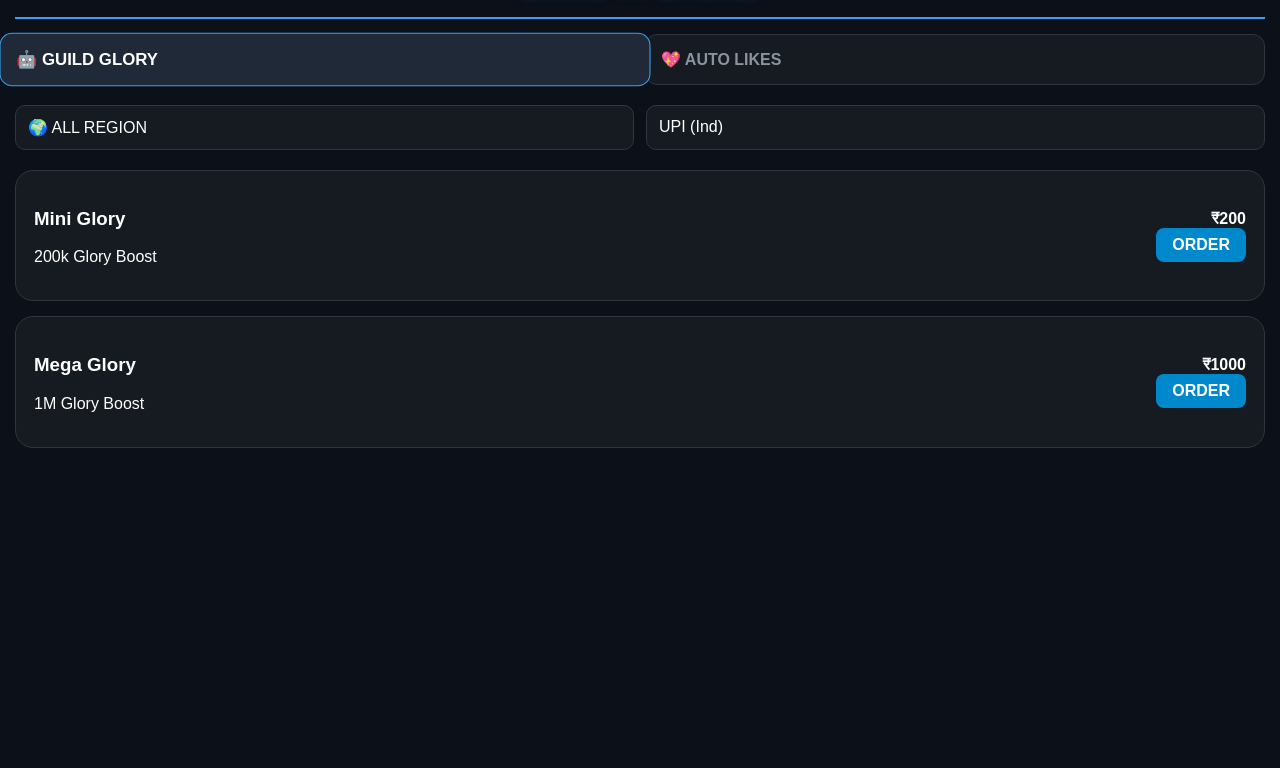
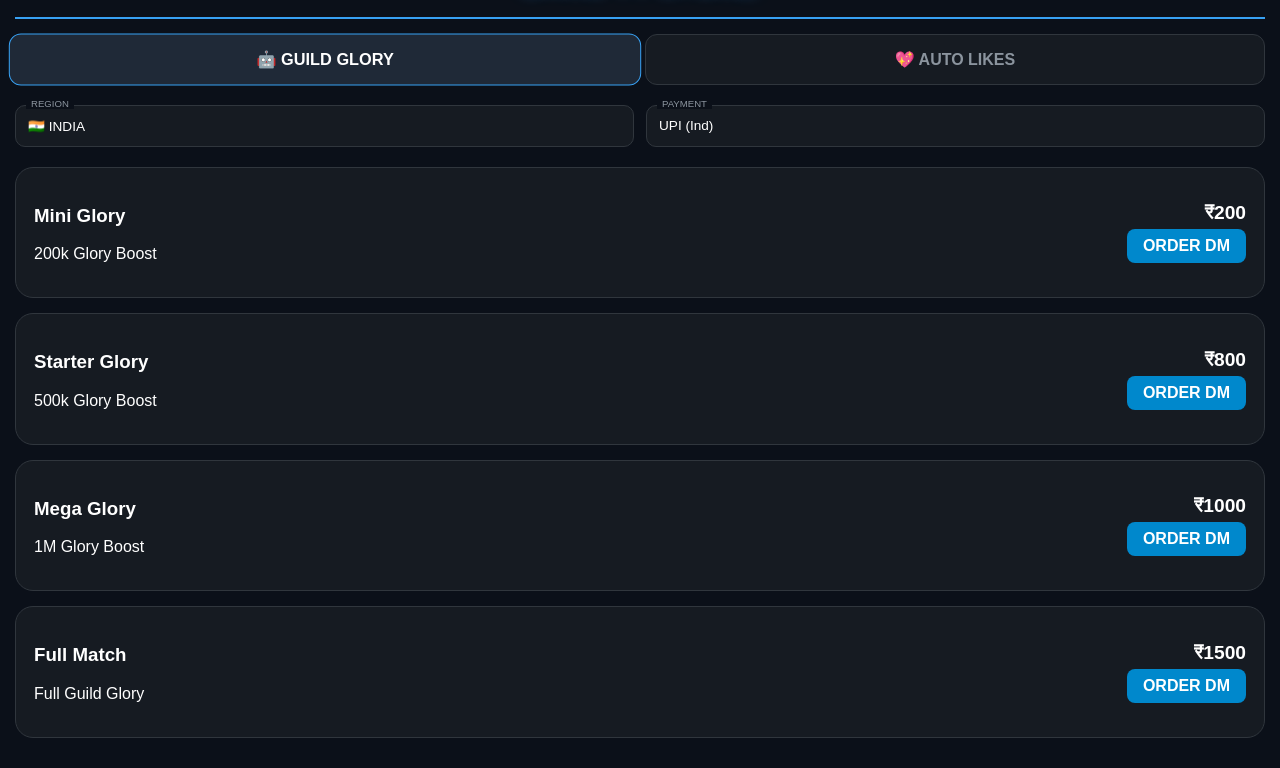
Before and after one commit to gpriyansh665-lgtm/Mystore, a plain HTML site: page index.html in a window 1280 px wide. Both pictures are taken after a click on the element "🤖 GUILD GLORY". Shown: the part 71-839 px from the top of the page. Before the commit the page ends 800 px from the top, so only its background shows below. Drawn offline with Linux system fonts and the light colour scheme.

Commit message:
Update index.html

```diff
--- a/index.html
+++ b/index.html
@@ -3,79 +3,54 @@
 <head>
     <meta charset="UTF-8">
     <meta name="viewport" content="width=device-width, initial-scale=1.0">
-    <title>DAKU YT STORE | PREMIUM</title>
+    <title>DAKU YT STORE | ALL REGIONS</title>
     <style>
         :root { --bg: #0b1019; --card: #161b22; --blue: #38a1f3; --green: #00ff00; --modal-bg: #ffffff; }
 
-        /* Smooth Scrolling */
         html { scroll-behavior: smooth; }
+        body { background-color: var(--bg); color: white; font-family: sans-serif; margin: 0; padding: 15px; overflow-x: hidden; }
 
-        body {
-            background-color: var(--bg); color: white; font-family: sans-serif;
-            margin: 0; padding: 15px; overflow-x: hidden;
-        }
-
-        /* --- Loading Screen Animation --- */
-        #loader {
-            position: fixed; top: 0; left: 0; width: 100%; height: 100%;
-            background: var(--bg); z-index: 999; display: flex;
-            flex-direction: column; align-items: center; justify-content: center;
-        }
-        .spinner {
-            width: 50px; height: 50px; border: 5px solid #161b22;
-            border-top: 5px solid var(--blue); border-radius: 50%;
-            animation: spin 1s linear infinite;
-        }
+        /* Loading Screen */
+        #loader { position: fixed; top: 0; left: 0; width: 100%; height: 100%; background: var(--bg); z-index: 999; display: flex; flex-direction: column; align-items: center; justify-content: center; }
+        .spinner { width: 40px; height: 40px; border: 4px solid #161b22; border-top: 4px solid var(--blue); border-radius: 50%; animation: spin 0.8s linear infinite; }
         @keyframes spin { 0% { transform: rotate(0deg); } 100% { transform: rotate(360deg); } }
 
-        /* --- Entrance & Bounce Animations --- */
+        /* Bounce Animation */
         .bounce-in { animation: bounceIn 0.8s cubic-bezier(0.68, -0.55, 0.265, 1.55); }
-        @keyframes bounceIn {
-            0% { opacity: 0; transform: scale(0.3); }
-            50% { opacity: 1; transform: scale(1.05); }
-            70% { transform: scale(0.9); }
-            100% { transform: scale(1); }
-        }
+        @keyframes bounceIn { 0% { opacity: 0; transform: scale(0.3); } 100% { opacity: 1; transform: scale(1); } }
 
-        /* Header Branding */
+        /* Header */
         .store-header { text-align: center; padding: 20px 0; border-bottom: 2px solid var(--blue); margin-bottom: 15px; }
         .store-title { color: var(--blue); font-size: 1.8rem; font-weight: bold; text-shadow: 0 0 15px var(--blue); margin: 0; }
 
-        /* Navigation Tabs */
+        /* Tabs */
         .page-tabs { display: flex; gap: 10px; margin-bottom: 20px; }
-        .tab-btn {
-            flex: 1; padding: 15px; border-radius: 12px; border: 1px solid #30363d;
-            background: var(--card); color: #8b949e; cursor: pointer; font-weight: bold;
-            transition: 0.4s cubic-bezier(0.175, 0.885, 0.32, 1.275);
-        }
-        .tab-btn.active { background: #1f2937; color: white; border-color: var(--blue); transform: scale(1.05); }
+        .tab-btn { flex: 1; padding: 15px; border-radius: 12px; border: 1px solid #30363d; background: var(--card); color: #8b949e; cursor: pointer; font-weight: bold; text-align: center; transition: 0.3s; }
+        .tab-btn.active { background: #1f2937; color: white; border-color: var(--blue); transform: scale(1.02); }
 
-        /* Plan Cards with Hover Bounce */
+        /* Selectors */
+        .selectors { display: grid; grid-template-columns: 1fr 1fr; gap: 12px; margin-bottom: 20px; }
+        .select-trigger { background: var(--card); border: 1px solid #30363d; border-radius: 10px; padding: 12px; position: relative; cursor: pointer; font-size: 0.85rem; }
+        .label { position: absolute; top: -8px; left: 10px; background: var(--bg); padding: 0 5px; font-size: 0.6rem; color: #8b949e; }
+
+        /* Plan Cards */
         .content-page { display: none; }
         .content-page.active { display: block; }
-        .plan-card {
-            background: var(--card); border-radius: 18px; padding: 18px; margin-bottom: 15px;
-            border: 1px solid #30363d; display: flex; justify-content: space-between;
-            align-items: center; transition: 0.3s ease;
-        }
-        .plan-card:hover { transform: translateY(-5px); border-color: var(--blue); box-shadow: 0 5px 15px rgba(56, 161, 243, 0.2); }
+        .plan-card { background: var(--card); border-radius: 18px; padding: 18px; margin-bottom: 15px; border: 1px solid #30363d; display: flex; justify-content: space-between; align-items: center; }
+        .price { font-size: 1.2rem; font-weight: bold; }
+        .buy-btn { background: #0088cc; color: white; padding: 8px 16px; border-radius: 8px; text-decoration: none; font-weight: bold; display: inline-block; margin-top: 5px; }
 
-        /* Selectors & Modals (Same as before but smoother) */
-        .selectors { display: grid; grid-template-columns: 1fr 1fr; gap: 12px; margin-bottom: 20px; }
-        .select-trigger { background: var(--card); border: 1px solid #30363d; border-radius: 10px; padding: 12px; position: relative; cursor: pointer; }
-        .overlay { display: none; position: fixed; top: 0; left: 0; width: 100%; height: 100%; background: rgba(0,0,0,0.85); z-index: 100; backdrop-filter: blur(5px); }
-        .modal { display: none; position: fixed; top: 50%; left: 50%; transform: translate(-50%, -50%); background: var(--modal-bg); color: black; width: 85%; max-width: 350px; border-radius: 25px; padding: 10px; z-index: 200; animation: modalPop 0.4s ease; }
-        @keyframes modalPop { from { transform: translate(-50%, -40%) scale(0.8); opacity: 0; } to { transform: translate(-50%, -50%) scale(1); opacity: 1; } }
-
-        .buy-btn { background: #0088cc; color: white; padding: 8px 16px; border-radius: 8px; text-decoration: none; font-weight: bold; display: inline-block; }
+        /* Pop-up Modals */
+        .overlay { display: none; position: fixed; top: 0; left: 0; width: 100%; height: 100%; background: rgba(0,0,0,0.8); z-index: 100; backdrop-filter: blur(4px); }
+        .modal { display: none; position: fixed; top: 50%; left: 50%; transform: translate(-50%, -50%); background: var(--modal-bg); color: black; width: 85%; max-width: 350px; border-radius: 25px; padding: 10px; z-index: 200; animation: pop 0.3s ease; max-height: 70vh; overflow-y: auto; }
+        @keyframes pop { from { opacity:0; transform: translate(-50%, -45%) scale(0.9); } to { opacity:1; transform: translate(-50%, -50%) scale(1); } }
+        .modal-item { padding: 15px; border-bottom: 1px solid #eee; cursor: pointer; font-weight: 600; display: flex; justify-content: space-between; }
+        .modal-item:last-child { border-bottom: none; }
     </style>
 </head>
 <body onload="hideLoader()">
 
-    <div id="loader">
-        <div class="spinner"></div>
-        <p style="margin-top: 15px; color: var(--blue); font-weight: bold;">DAKU YT STORE LOADING...</p>
-    </div>
+    <div id="loader"><div class="spinner"></div><p style="color:var(--blue); margin-top:10px;">DAKU YT STORE...</p></div>
 
     <div class="store-header bounce-in">
         <h1 class="store-title">DAKU YT STORE</h1>
@@ -87,59 +62,58 @@
     </div>
 
     <div class="selectors bounce-in">
-        <div class="select-trigger" onclick="openModal('regionModal')"><span id="currentRegion">🌍 ALL REGION</span></div>
-        <div class="select-trigger" onclick="openModal('paymentModal')"><span id="currentPayment">UPI (Ind)</span></div>
+        <div class="select-trigger" onclick="openModal('regionModal')"><span class="label">REGION</span><span id="currentRegion">🇮🇳 INDIA</span></div>
+        <div class="select-trigger" onclick="openModal('paymentModal')"><span class="label">PAYMENT</span><span id="currentPayment">UPI (Ind)</span></div>
     </div>
 
     <div id="glory-page" class="content-page active bounce-in">
-        <div class="plan-card"><div><h3>Mini Glory</h3><p>200k Glory Boost</p></div><div style="text-align:right;"><b>₹200</b><br><a href="https://t.me/DAKU_YT_1M" class="buy-btn">ORDER</a></div></div>
-        <div class="plan-card"><div><h3>Mega Glory</h3><p>1M Glory Boost</p></div><div style="text-align:right;"><b>₹1000</b><br><a href="https://t.me/DAKU_YT_1M" class="buy-btn">ORDER</a></div></div>
+        <div class="plan-card"><div><h3>Mini Glory</h3><p>200k Glory Boost</p></div><div style="text-align:right;"><span class="price">₹200</span><br><a href="https://t.me/DAKU_YT_1M" class="buy-btn">ORDER DM</a></div></div>
+        <div class="plan-card"><div><h3>Starter Glory</h3><p>500k Glory Boost</p></div><div style="text-align:right;"><span class="price">₹800</span><br><a href="https://t.me/DAKU_YT_1M" class="buy-btn">ORDER DM</a></div></div>
+        <div class="plan-card"><div><h3>Mega Glory</h3><p>1M Glory Boost</p></div><div style="text-align:right;"><span class="price">₹1000</span><br><a href="https://t.me/DAKU_YT_1M" class="buy-btn">ORDER DM</a></div></div>
+        <div class="plan-card"><div><h3>Full Match</h3><p>Full Guild Glory</p></div><div style="text-align:right;"><span class="price">₹1500</span><br><a href="https://t.me/DAKU_YT_1M" class="buy-btn">ORDER DM</a></div></div>
     </div>
 
     <div id="likes-page" class="content-page bounce-in">
-        <div class="plan-card"><div><h3>Elite Monthly</h3><p>6600 Total Likes</p></div><div style="text-align:right;"><b>₹300</b><br><a href="https://t.me/DAKU_YT_1M" class="buy-btn">ORDER</a></div></div>
+        <div class="plan-card"><div><h3>Weekly Starter</h3><p>1540 Total Likes</p></div><div style="text-align:right;"><span class="price">₹100</span><br><a href="https://t.me/DAKU_YT_1M" class="buy-btn">ORDER DM</a></div></div>
+        <div class="plan-card"><div><h3>Pro Booster</h3><p>3300 Total Likes</p></div><div style="text-align:right;"><span class="price">₹170</span><br><a href="https://t.me/DAKU_YT_1M" class="buy-btn">ORDER DM</a></div></div>
+        <div class="plan-card"><div><h3>Elite Monthly</h3><p>6600 Total Likes</p></div><div style="text-align:right;"><span class="price">₹300</span><br><a href="https://t.me/DAKU_YT_1M" class="buy-btn">ORDER DM</a></div></div>
+        <div class="plan-card"><div><h3>Grandmaster</h3><p>19800 Total Likes</p></div><div style="text-align:right;"><span class="price">₹800</span><br><a href="https://t.me/DAKU_YT_1M" class="buy-btn">ORDER DM</a></div></div>
     </div>
 
     <div class="overlay" id="overlay" onclick="closeAll()"></div>
+
     <div class="modal" id="regionModal">
-        <div style="padding:15px; font-weight:bold; border-bottom:1px solid #eee;">SELECT REGION</div>
-        <div style="padding:15px; cursor:pointer;" onclick="selectRegion('🌍 ALL REGION')">🌍 ALL REGION</div>
-        <div style="padding:15px; cursor:pointer;" onclick="selectRegion('🇮🇳 INDIA')">🇮🇳 INDIA</div>
+        <div style="padding:15px; font-weight:bold; border-bottom:1px solid #eee; text-align:center;">SELECT REGION</div>
+        <div class="modal-item" onclick="selectRegion('🇮🇳 INDIA')"><span>🇮🇳 INDIA</span><span>○</span></div>
+        <div class="modal-item" onclick="selectRegion('🇧🇷 BRAZIL')"><span>🇧🇷 BRAZIL</span><span>○</span></div>
+        <div class="modal-item" onclick="selectRegion('🇻🇳 VIETNAM')"><span>🇻🇳 VIETNAM</span><span>○</span></div>
+        <div class="modal-item" onclick="selectRegion('🇺🇸 UNITED STATES')"><span>🇺🇸 UNITED STATES</span><span>○</span></div>
+        <div class="modal-item" onclick="selectRegion('🇲🇽 MEXICO')"><span>🇲🇽 MEXICO</span><span>○</span></div>
+        <div class="modal-item" onclick="selectRegion('🇵🇰 PAKISTAN')"><span>🇵🇰 PAKISTAN</span><span>○</span></div>
+        <div class="modal-item" onclick="selectRegion('🇳🇵 NEPAL')"><span>🇳🇵 NEPAL</span><span>○</span></div>
+        <div class="modal-item" onclick="selectRegion('🌍 GLOBAL')"><span>🌍 GLOBAL</span><span>○</span></div>
     </div>
+
     <div class="modal" id="paymentModal">
-        <div style="padding:15px; font-weight:bold; border-bottom:1px solid #eee;">SELECT PAYMENT</div>
-        <div style="padding:15px; cursor:pointer;" onclick="selectPayment('UPI (Ind)')">UPI (Ind)</div>
+        <div style="padding:15px; font-weight:bold; border-bottom:1px solid #eee; text-align:center;">SELECT PAYMENT</div>
+        <div class="modal-item" onclick="selectPayment('UPI (Ind)')"><span>UPI (Ind)</span><span>○</span></div>
+        <div class="modal-item" onclick="selectPayment('BINANCE ($)')"><span>BINANCE ($)</span><span>○</span></div>
     </div>
 
     <script>
-        function hideLoader() {
-            setTimeout(() => { document.getElementById('loader').style.display = 'none'; }, 1000);
+        function hideLoader() { setTimeout(() => { document.getElementById('loader').style.display = 'none'; }, 800); }
+        function switchPage(page) {
+            document.getElementById('glory-page').style.display = 'none';
+            document.getElementById('likes-page').style.display = 'none';
+            document.getElementById('tab-glory').classList.remove('active');
+            document.getElementById('tab-likes').classList.remove('active');
+            document.getElementById(page + '-page').style.display = 'block';
+            document.getElementById('tab-' + page).classList.add('active');
         }
-
-        function switchPage(page) {
-            // Show Loader again for 0.5s for "smooth" feel
-            document.getElementById('loader').style.display = 'flex';
-            setTimeout(() => {
-                document.getElementById('loader').style.display = 'none';
-                document.getElementById('glory-page').classList.remove('active');
-                document.getElementById('likes-page').classList.remove('active');
-                document.getElementById('tab-glory').classList.remove('active');
-                document.getElementById('tab-likes').classList.remove('active');
-
-                if(page === 'glory') {
-                    document.getElementById('glory-page').classList.add('active', 'bounce-in');
-                    document.getElementById('tab-glory').classList.add('active');
-                } else {
-                    document.getElementById('likes-page').classList.add('active', 'bounce-in');
-                    document.getElementById('tab-likes').classList.add('active');
-                }
-            }, 500);
-        }
-
         function openModal(id) { document.getElementById('overlay').style.display = 'block'; document.getElementById(id).style.display = 'block'; }
         function closeAll() { document.getElementById('overlay').style.display = 'none'; document.querySelectorAll('.modal').forEach(m => m.style.display = 'none'); }
         function selectRegion(val) { document.getElementById('currentRegion').innerText = val; closeAll(); }
         function selectPayment(val) { document.getElementById('currentPayment').innerText = val; closeAll(); }
     </script>
 </body>
-        </html>
+</html>
```
